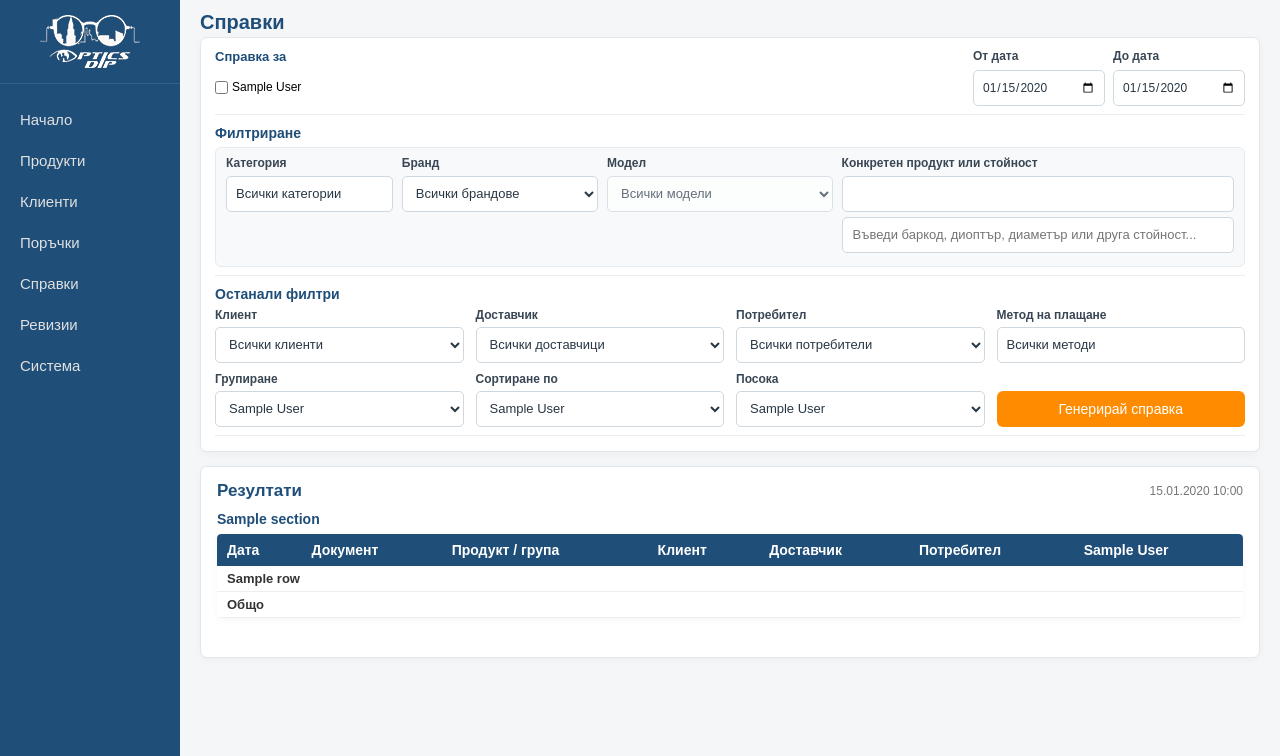
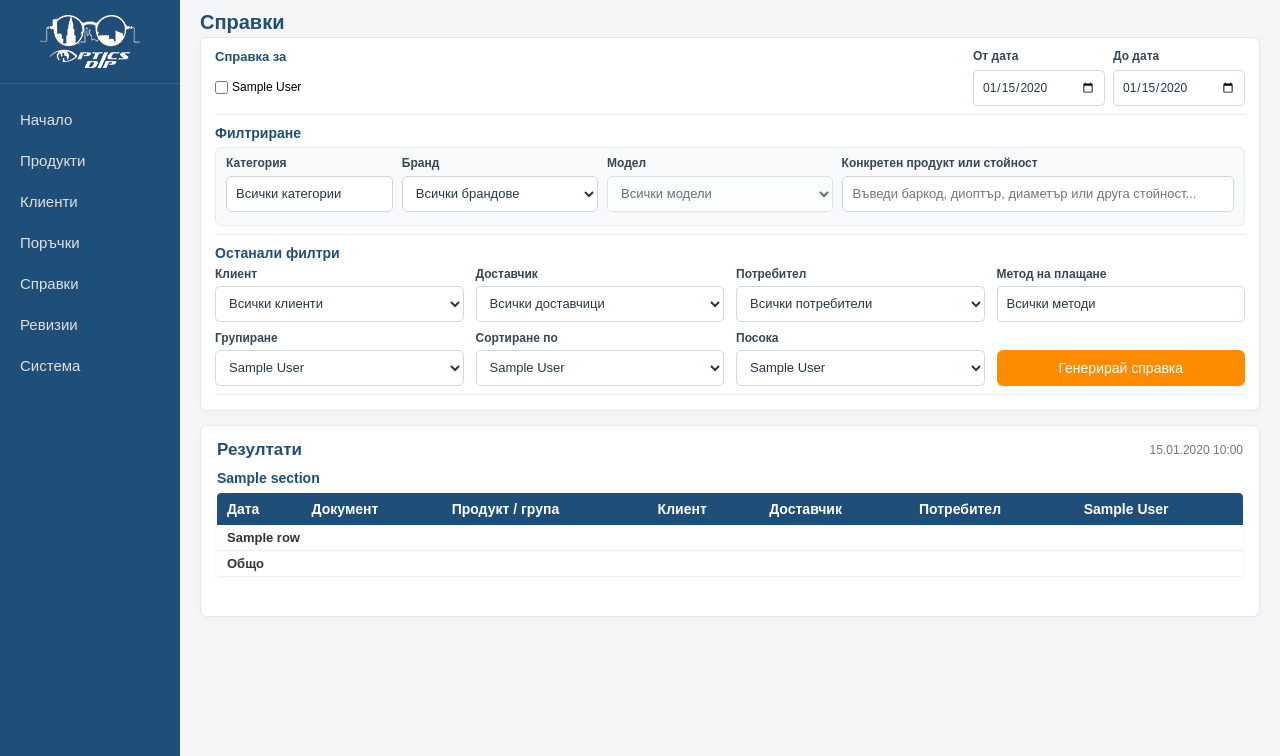
Before and after one commit to kirilkitanov/optics_app, a Spring app: page /reports/reports in a window 1280 px wide. Shown: the part 44-800 px from the top of the page. Run offline with Thymeleaf, Linux system fonts and the light colour scheme; the template is opened without the code that fills it: most values are stand-ins (such as "Sample title", 1, 10 or a date in 2020); data that the repository does not hold is empty.

Commit message:
Keep hidden report product select hidden

```diff
--- a/src/main/resources/static/css/report-page.css
+++ b/src/main/resources/static/css/report-page.css
@@ -767,11 +767,15 @@
 }
 
 .report-product-filters .report-product-search,
-.report-product-filters .report-category-trigger,
-.report-product-filters > label > select {
+.report-product-filters .report-category-trigger {
     display: block;
     height: 36px;
     margin: 0;
+}
+
+/* The native product select stays hidden; the visible control is the search input. */
+.report-product-filters #reportProductSelect[hidden] {
+    display: none !important;
 }
 
 @media (max-width: 760px) {
```
